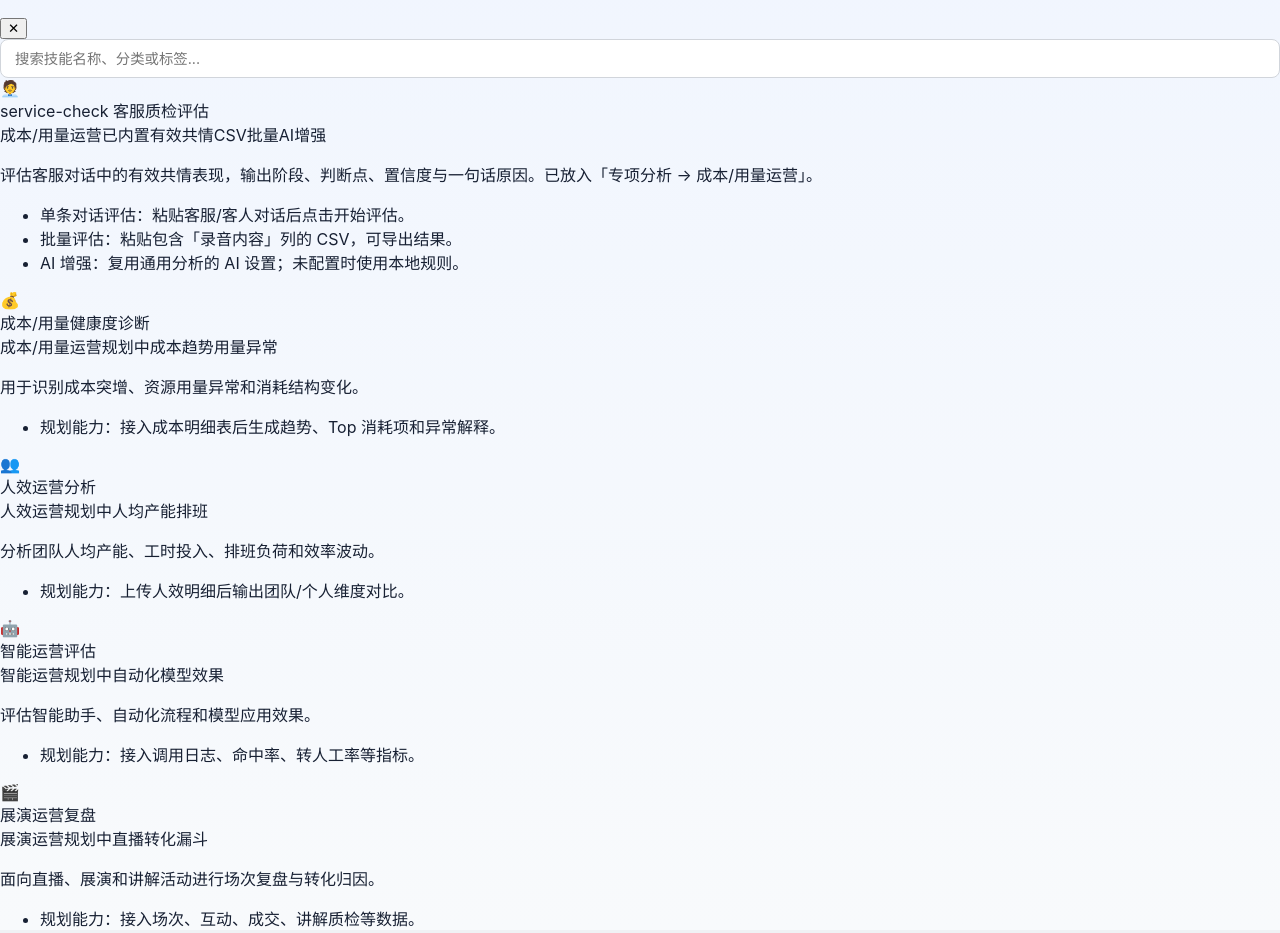
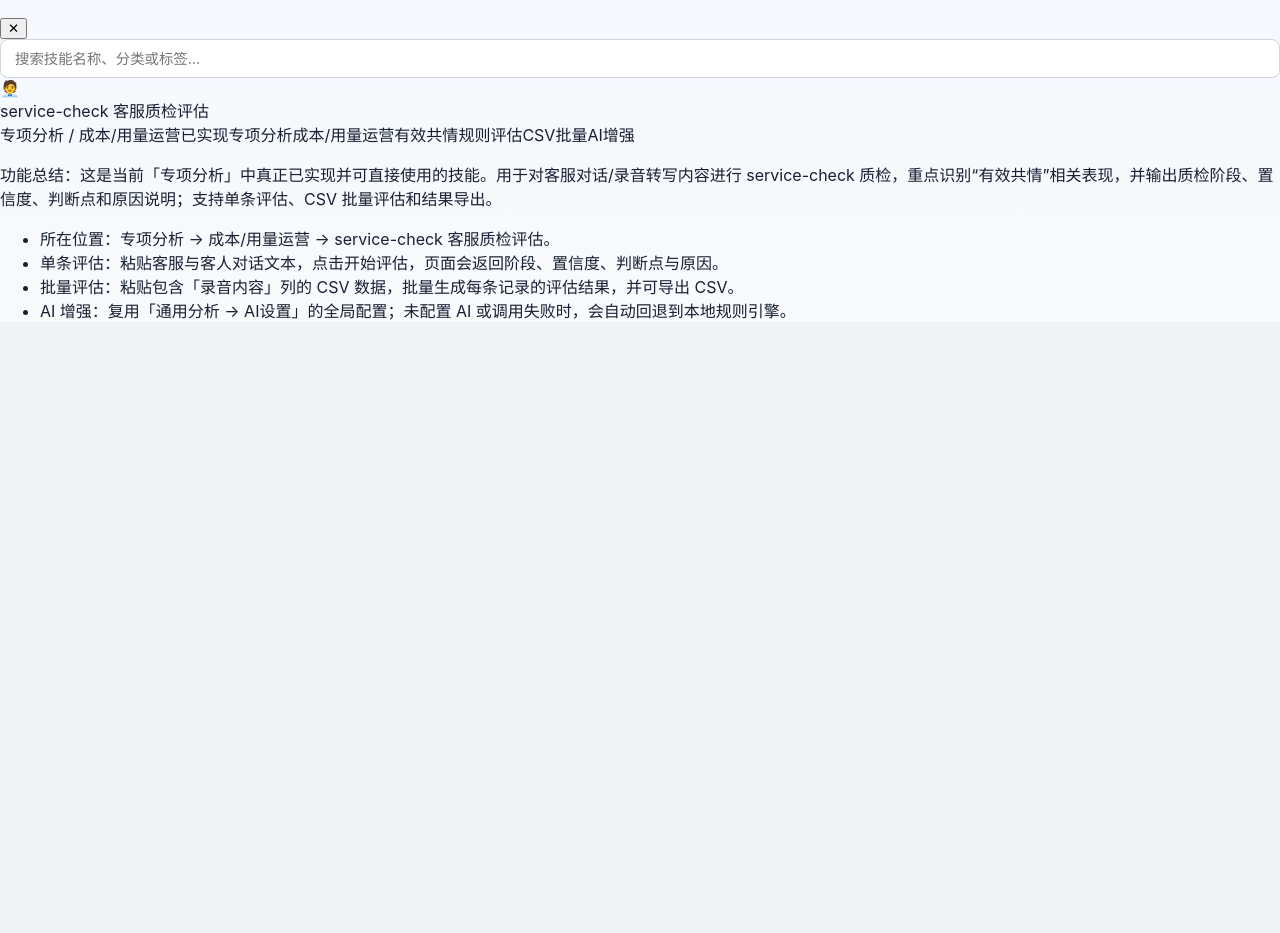
Before and after one commit to osnso/excel-statistics-app, a plain HTML site: page index.html in a window 1280 px wide. Shown: the part 1665-2598 px from the top of the page. After the commit the page ends 2003 px from the top, so only its background shows below. Drawn offline with Linux system fonts and the light colour scheme.

Commit message:
fix: align skill library with implemented features

```diff
--- a/index.html
+++ b/index.html
@@ -2628,11 +2628,20 @@ ADV._runTimeSeries = function(subType, headers, data, params) {
   }
 
   var SKILL_LIBRARY_ITEMS = [
-    { name: 'service-check 客服质检评估', icon: '🧑‍💼', category: '成本/用量运营', status: '已内置', tags: ['有效共情', 'CSV批量', 'AI增强'], desc: '评估客服对话中的有效共情表现，输出阶段、判断点、置信度与一句话原因。已放入「专项分析 → 成本/用量运营」。', usage: ['单条对话评估：粘贴客服/客人对话后点击开始评估。', '批量评估：粘贴包含「录音内容」列的 CSV，可导出结果。', 'AI 增强：复用通用分析的 AI 设置；未配置时使用本地规则。'] },
-    { name: '成本/用量健康度诊断', icon: '💰', category: '成本/用量运营', status: '规划中', tags: ['成本趋势', '用量异常'], desc: '用于识别成本突增、资源用量异常和消耗结构变化。', usage: ['规划能力：接入成本明细表后生成趋势、Top 消耗项和异常解释。'] },
-    { name: '人效运营分析', icon: '👥', category: '人效运营', status: '规划中', tags: ['人均产能', '排班'], desc: '分析团队人均产能、工时投入、排班负荷和效率波动。', usage: ['规划能力：上传人效明细后输出团队/个人维度对比。'] },
-    { name: '智能运营评估', icon: '🤖', category: '智能运营', status: '规划中', tags: ['自动化', '模型效果'], desc: '评估智能助手、自动化流程和模型应用效果。', usage: ['规划能力：接入调用日志、命中率、转人工率等指标。'] },
-    { name: '展演运营复盘', icon: '🎬', category: '展演运营', status: '规划中', tags: ['直播', '转化漏斗'], desc: '面向直播、展演和讲解活动进行场次复盘与转化归因。', usage: ['规划能力：接入场次、互动、成交、讲解质检等数据。'] }
+    {
+      name: 'service-check 客服质检评估',
+      icon: '🧑‍💼',
+      category: '专项分析 / 成本/用量运营',
+      status: '已实现',
+      tags: ['专项分析', '成本/用量运营', '有效共情', '规则评估', 'CSV批量', 'AI增强'],
+      desc: '功能总结：这是当前「专项分析」中真正已实现并可直接使用的技能。用于对客服对话/录音转写内容进行 service-check 质检，重点识别“有效共情”相关表现，并输出质检阶段、置信度、判断点和原因说明；支持单条评估、CSV 批量评估和结果导出。',
+      usage: [
+        '所在位置：专项分析 → 成本/用量运营 → service-check 客服质检评估。',
+        '单条评估：粘贴客服与客人对话文本，点击开始评估，页面会返回阶段、置信度、判断点与原因。',
+        '批量评估：粘贴包含「录音内容」列的 CSV 数据，批量生成每条记录的评估结果，并可导出 CSV。',
+        'AI 增强：复用「通用分析 → AI设置」的全局配置；未配置 AI 或调用失败时，会自动回退到本地规则引擎。'
+      ]
+    }
   ];
 
   function renderSkillLibrary() {
```
